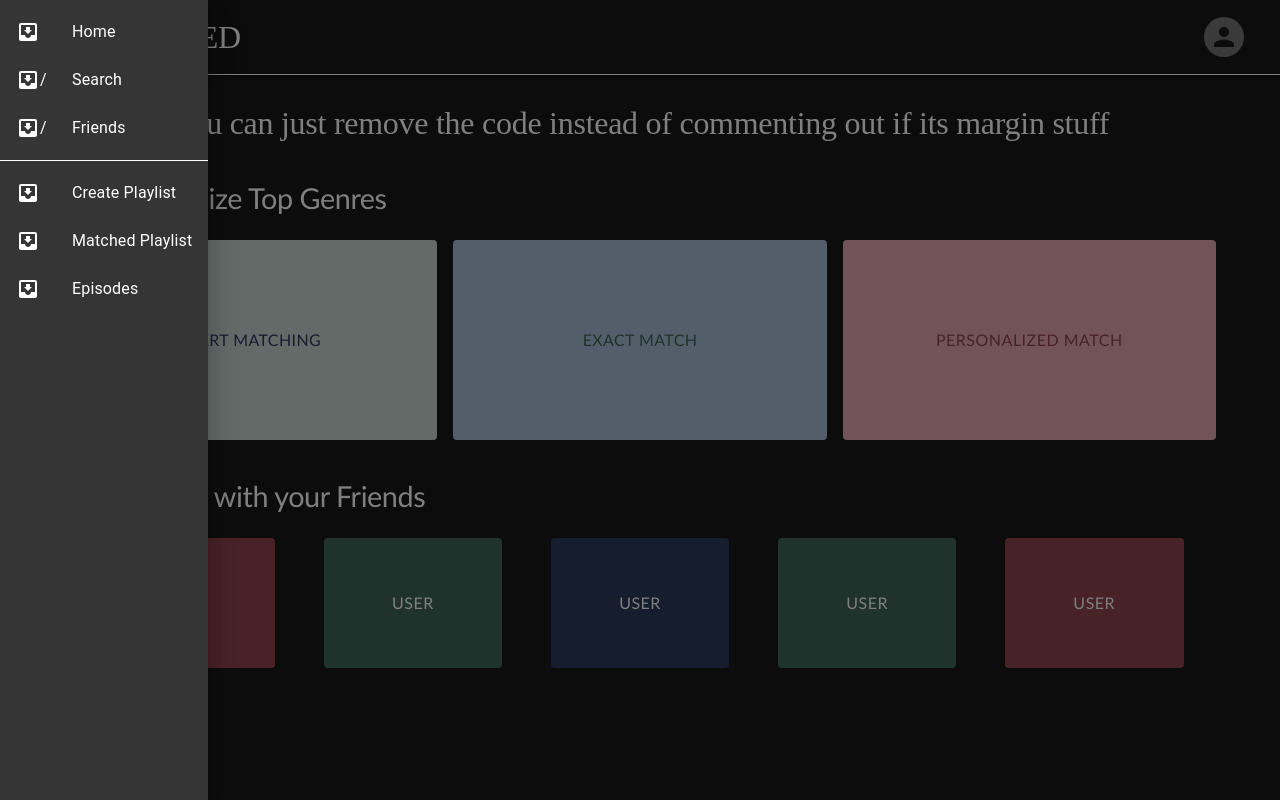
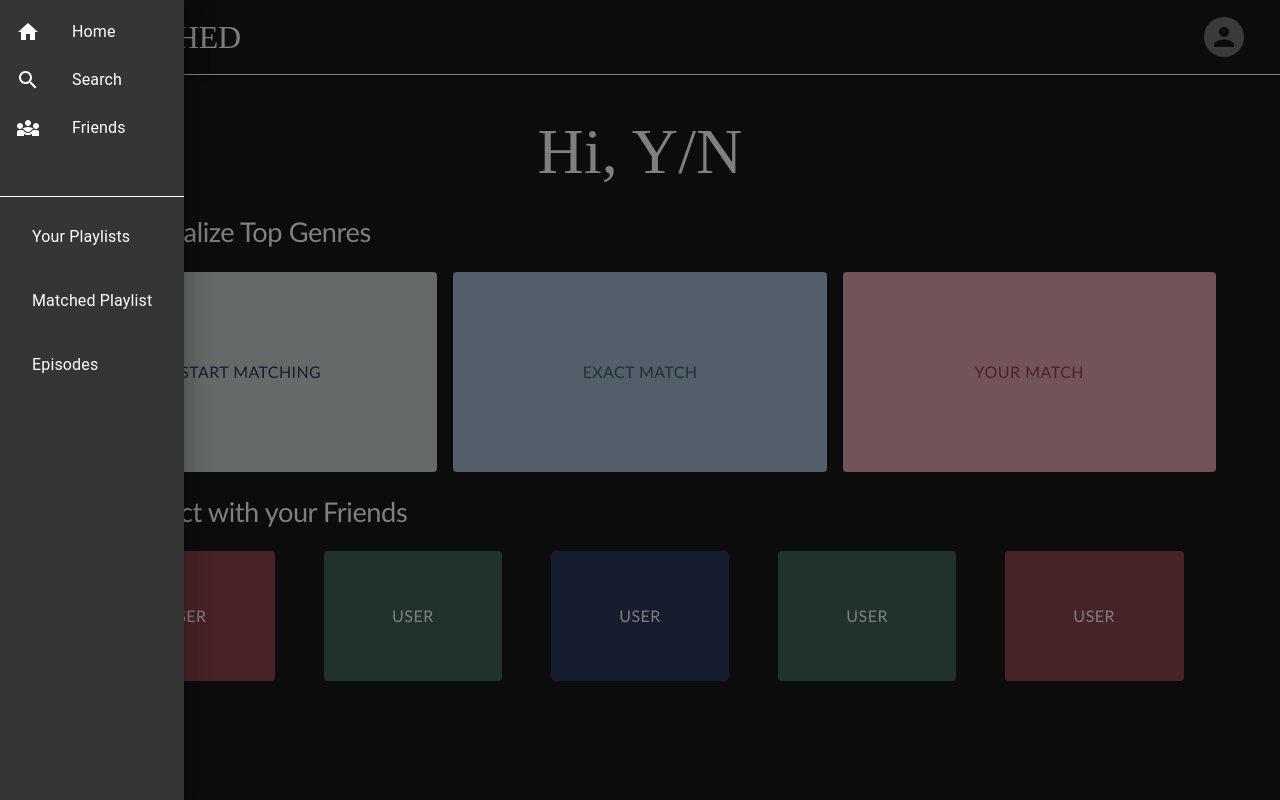
Before and after one commit to lyraphix/spotify-matched, a Next.js app: page /posts/dashboard1 in a window 1280 px wide. Both pictures are taken after a click on the button 56 px from the left and 37 px from the top of the page. Built offline with nearby package versions, Linux system fonts and the light colour scheme.

Commit message:
Adding icons

```diff
--- a/src/pages/_app.js
+++ b/src/pages/_app.js
@@ -46,7 +46,7 @@ export default function App({ Component, pageProps }) {
       h1: {
         fontFamily: `"Gill Sans", sans-serif`,
         fontWeight: 350,
-        fontSize: '1.8rem',
+        fontSize: '1.7rem',
       },
       h2: {
         fontSize: '2rem',
@@ -63,6 +63,12 @@ export default function App({ Component, pageProps }) {
         fontWeight: 5,
         fontSize: '1rem',
       },
+      h2Large: {
+        fontSize: '4rem',
+        fontWeight: 150,
+        fontStretch: "condensed",
+        fontFamily: "cursive",
+      },
     },
 
   });
--- a/src/pages/posts/dashboard1.js
+++ b/src/pages/posts/dashboard1.js
@@ -3,9 +3,11 @@ import { useState } from 'react';
 import { Inter, Open_Sans } from '@next/font/google'
 import MenuIcon from '@mui/icons-material/Menu';
 import InboxIcon from '@mui/icons-material/MoveToInbox';
-import { List, ListItem, ListItemButton, ListItemText, ListItemIcon, Divider, Drawer, Link, MenuItem, Menu, Avatar, AppBar, Toolbar, Container, CssBaseline, Typography, Box, Grid, TextField, FormControlLabel, Checkbox, ThemeProvider, Button } from "@mui/material/";
+import HelpOutlineIcon from '@mui/icons-material/HelpOutline';
+import { IconButton, List, ListItem, ListItemButton, ListItemText, ListItemIcon, Divider, Drawer, Link, MenuItem, Menu, Avatar, AppBar, Toolbar, Container, CssBaseline, Typography, Box, Grid, TextField, FormControlLabel, Checkbox, ThemeProvider, Button } from "@mui/material/";
 
 import makeToolBar from "./reuseables"; //functions
+import { QuestionAnswer } from '@mui/icons-material';
 
 const inter = Inter({ subsets: ['latin'] })
 
@@ -60,7 +62,7 @@ export default function Dashboard() {
         mt: 10,
         // ml:5,
         // mr:5,
-        mb: 5
+        mb: 3
         // ml:20,
         // alignItems:"center",
         // justify:"center",
@@ -77,11 +79,11 @@ export default function Dashboard() {
             direction: "row"
           }}>
           {/* <Box sx ={{mt:10, ml:20, flexGrow:2}}></Box> */}
-          <Typography variant="h2">You can just remove the code instead of commenting out if its margin stuff</Typography>
+          <Typography variant="h2Large">Hi, Y/N</Typography>
         </Box>
         <Box
           sx={{
-            mt: 5,
+            mt: 2,
             ml: 5,
             display: 'flex'
 
@@ -90,6 +92,9 @@ export default function Dashboard() {
           <Typography variant="h1">
             Personalize Top Genres
           </Typography>
+          {/* <IconButton >
+            <HelpOutlineIcon/>
+          </IconButton> */}
         </Box>
         <Box
           fullHeight
@@ -164,7 +169,7 @@ export default function Dashboard() {
               >
                 {/* <Box sx={{ mt: 3, color: 'white', justifyContent:"center", alignItems:"center",
                 direction: "row"}}> */}
-                <Typography variant='iconFont' letterSpacing={0.5}>Personalized Match</Typography>
+                <Typography variant='iconFont' letterSpacing={0.5}>Your Match</Typography>
 
 
                   {/* </Box> */}
--- a/src/pages/posts/reuseables.js
+++ b/src/pages/posts/reuseables.js
@@ -3,6 +3,9 @@ import { useState } from 'react';
 import { Inter, Open_Sans } from '@next/font/google'
 import MenuIcon from '@mui/icons-material/Menu';
 import InboxIcon from '@mui/icons-material/MoveToInbox';
+import HomeIcon from '@mui/icons-material/Home';
+import SearchIcon from '@mui/icons-material/Search';
+import Diversity3Icon from '@mui/icons-material/Diversity3';
 import { List, ListItem, ListItemButton, ListItemText, ListItemIcon, Divider, Drawer, Link, MenuItem, Menu, Avatar, AppBar, Toolbar, Container, CssBaseline, Typography, Box, Grid, TextField, FormControlLabel, Checkbox, ThemeProvider, Button } from "@mui/material/";
 
 const makeToolBar = function (username, avatar) {
@@ -36,14 +39,15 @@ const makeToolBar = function (username, avatar) {
                         anchor='left'
                         open={Boolean(anchorDrawer)}
                         onClose={closeDrawer}
+
                     // onOpen={toggleDrawer(anchorDrawer, true)}
                     >
-                        <Box>
-                            <List>
-                                <ListItem key={"Home"} disablePadding>
+                        <Box >
+                            <List >
+                                <ListItem key={"Home"} disablePadding >
                                     <ListItemButton href="/posts/dashboard1">
                                         <ListItemIcon>
-                                            <InboxIcon />
+                                            <HomeIcon />
                                         </ListItemIcon>
                                         <ListItemText primary={"Home"}/>
                                     </ListItemButton>
@@ -51,7 +55,7 @@ const makeToolBar = function (username, avatar) {
                                 <ListItem key={"Search"} disablePadding>
                                     <ListItemButton>
                                         <ListItemIcon>
-                                            <InboxIcon />/
+                                            <SearchIcon />
                                         </ListItemIcon>
                                         <ListItemText primary={"Search"} />
                                     </ListItemButton>
@@ -59,36 +63,36 @@ const makeToolBar = function (username, avatar) {
                                 <ListItem key={"Friends"} disablePadding>
                                     <ListItemButton>
                                         <ListItemIcon>
-                                            <InboxIcon />/
+                                            <Diversity3Icon />
                                         </ListItemIcon>
                                         <ListItemText primary={"Friends"} />
                                     </ListItemButton>
                                 </ListItem>
                             </List>
-                            <Divider />
+                            <Divider sx={{height:0.1, width: 1}}/>
                             <List>
-                                <ListItem key={"Create Playlist"} disablePadding>
+                                <ListItem key={"Create Playlist"}>
                                     <ListItemButton>
-                                        <ListItemIcon>
-                                            <InboxIcon />
-                                        </ListItemIcon>
-                                        <ListItemText primary={"Create Playlist"} />
+                                        {/* <ListItemIcon> */}
+                                            {/* <InboxIcon /> */}
+                                        {/* </ListItemIcon> */}
+                                        <ListItemText primary={"Your Playlists"} disablePadding />
                                     </ListItemButton>
                                 </ListItem>
-                                <ListItem key={"Matched Playlist"} disablePadding>
-                                    <ListItemButton>
-                                        <ListItemIcon>
-                                            <InboxIcon />
-                                        </ListItemIcon>
-                                        <ListItemText primary={"Matched Playlist"} />
+                                <ListItem key={"Matched Playlist"} >
+                                    <ListItemButton >
+                                        {/* <ListItemIcon>
+                                            {/* <InboxIcon /> */}
+                                        {/* </ListItemIcon> */}
+                                        <ListItemText primary={"Matched Playlist"} disablePadding />
                                     </ListItemButton>
                                 </ListItem>
-                                <ListItem key={"Episodes"} disablePadding>
+                                <ListItem key={"Episodes"} >
                                     <ListItemButton>
-                                        <ListItemIcon>
-                                            <InboxIcon />
-                                        </ListItemIcon>
-                                        <ListItemText primary={"Episodes"} />
+                                        {/* <ListItemIcon> */}
+                                            {/* <InboxIcon /> */}
+                                        {/* </ListItemIcon> */}
+                                        <ListItemText primary={"Episodes"} disablePadding/>
                                     </ListItemButton>
                                 </ListItem>
 
```
